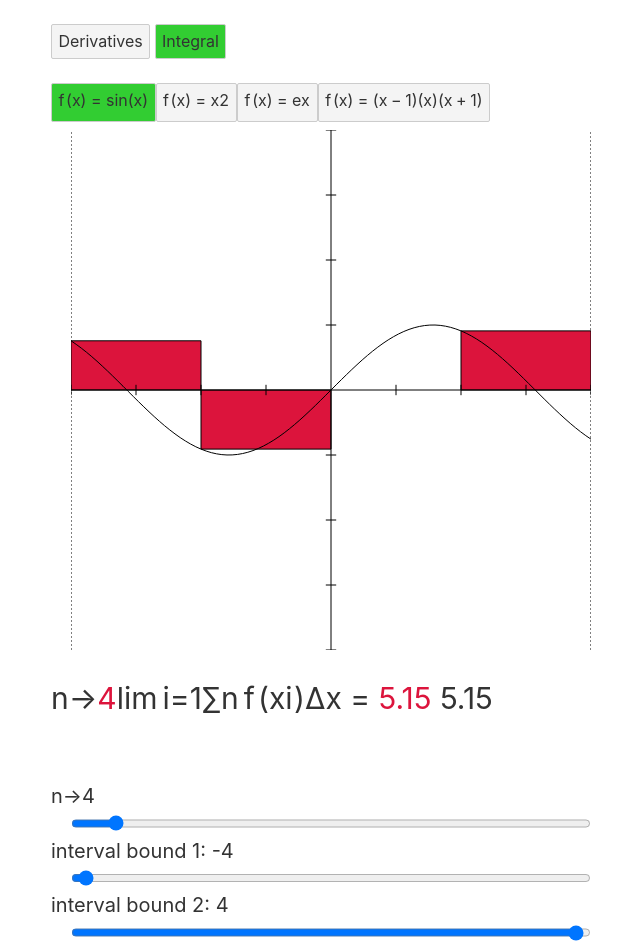
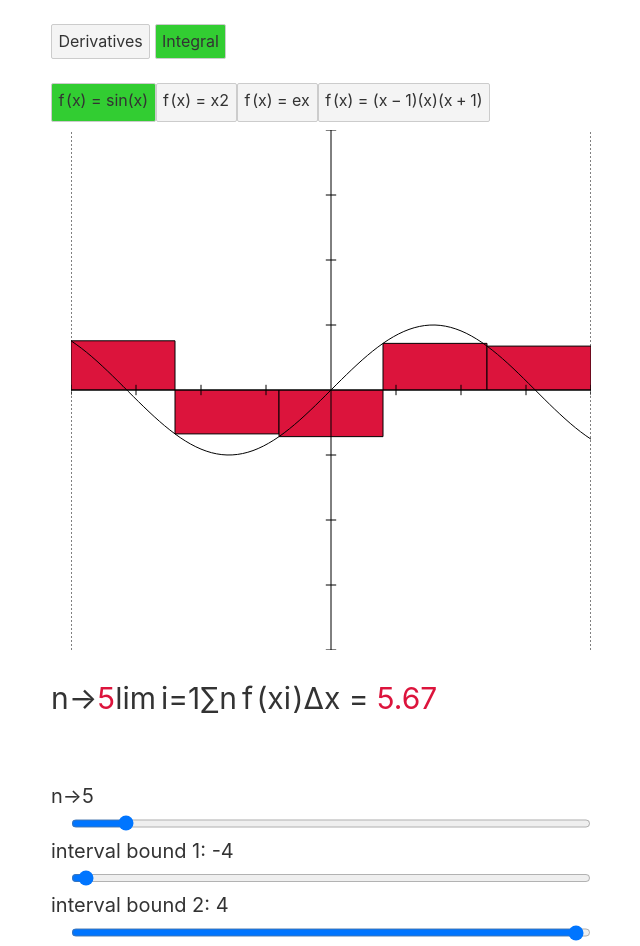
Before and after one commit to nchlsb/early-calc, a Svelte app: page / in a window 1280 px wide. Shown: the top 946 px of the page, without its empty margins (309-949 px from the left). Built offline with nearby package versions, Linux system fonts and the light colour scheme.

Commit message:
Cleaning up some code for testing the katex compenent

```diff
--- a/src/App.svelte
+++ b/src/App.svelte
@@ -93,7 +93,7 @@
 	let integralUpperBound: number;
 	$: integralUpperBound = Math.max(integralBound1, integralBound2);
 
-	let numberRectangles = 4//: number;
+	let numberRectangles = 5//: number;
 	//$: numberRectangles = (integralUpperBound - integralLowerBound) / rectangleWidth;
 
 	let riemannRectangles: Rectangle[]
@@ -181,33 +181,6 @@
 		// 	document.getElementById('differenceEquation5'), {output: 'html'})
 	}
 
-	// function renderDerivativeDefinition(): void {
-	// 	console.log("renderDerivativeDefinition")
-	// 	//const limit = `\\lim_{\\Delta x \\rightarrow ${deltaX.toFixed(2)}} \\frac{f(x + \\Delta x) - f(x)}{\\Delta x}`;
-	// 	const limit = `\\lim_{\\Delta x \\rightarrow \\color{crimson}${deltaX.toFixed(2)}} \\frac{f(x + \\Delta x) - f(x)}{\\Delta x} =  \\color{crimson}${slopeSecant.toFixed(2)}`;
-	// 	//const limit = `\\lim_{\\Delta x \\rightarrow \\color{crimson}${deltaX.toFixed(2)}} \\frac{f(${x.toFixed(2)} + \\Delta x) - f(${x.toFixed(2)})}{\\Delta x} =  \\color{crimson}${slopeSecant.toFixed(2)}`;
-
-
-	// 	katex.render(limit, document.getElementById('limit'), {output: 'html', displayMode: true})
-	// }
-
-
-	// function renderIntegralDefinition(): void {
-	// 	// //const limit = `\\lim_{\\Delta x \\rightarrow \\infty} \\sum_{i=1}^n f(x_i)\\Delta x = \\color{crimson}${slopeSecant.toFixed(2)}`;
-	// 	// const limit = `\\lim_{n \\rightarrow \\color{crimson}${numberRectangles}} \\sum_{i=1}^n f(x_i)\\Delta x = \\color{crimson}${sumRectangles.toFixed(2)}`;
-
-	// 	// katex.render(limit, document.getElementById('IntegralDefinition'), {output: 'html', displayMode: true})
-	// }
-
-	// function handelFunctionChange(functionIndex) {
-	// 	// selectedFunctionIndex = functionIndex;
-	// 	// //f = functions[selectedFunctionIndex].implementation;
-	// 	// //sumRectangles = sumBy(riemannRectangles, rectangle => rectangle.width * rectangle.height);
-
-	// 	// console.log(f.toString(), sumRectangles);
-	// 	// (context === "Derivative") ? renderDerivativeDefinition() : renderIntegralDefinition();
-	// }
-
 	function g(n: number): string {
 		return n.toFixed(2)
 	}
@@ -223,7 +196,6 @@
 	{#each functions as f, functionIndex}
 		<button class={functionIndex === selectedFunctionIndex ? 'highlighted' : ''} on:click={() => selectedFunctionIndex = functionIndex}><span id={f.id}>{f.representation}</span></button>
 	{/each}
-
 
 	<!-- derivatives -->
 	<svg class="cartesian" viewBox="{xMinBound} {yMinBound} {(xMaxBound - xMinBound)} {(yMaxBound - yMinBound)}">
@@ -303,9 +275,6 @@
 		{:else}
 			<span id='IntegralDefinition'>
 				<Katex math={integeralDef}/>
-			</span>
-			<span>
-				{sumRectangles.toFixed(2)}
 			</span>
 			<!-- <span id="AreaOfRectangles">
 				Area of rectangles: {sumBy(riemannRectangles, rectangle => rectangle.width * rectangle.height).toFixed(2)}
```
Also changed, not shown: 3 other files (tests, documents, lock files or other folders).
